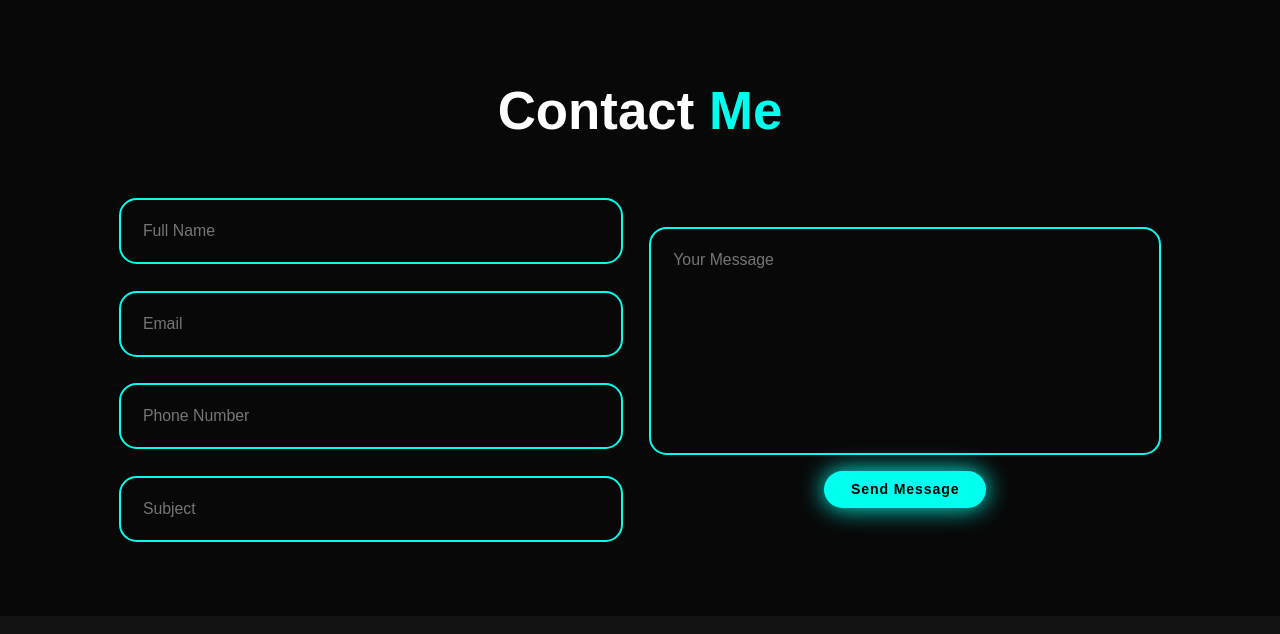
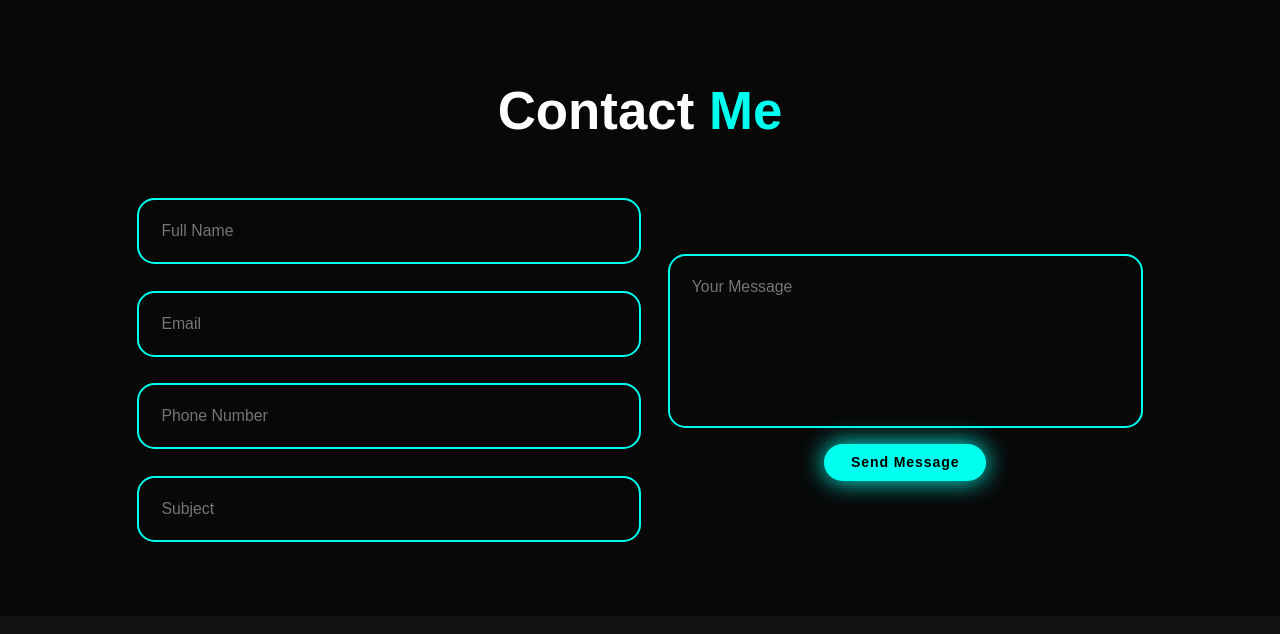
Before and after one commit to jn-sarthakk/Sarthak_Jain, a plain HTML site: page index.html in a window 1280 px wide. Shown: the part 2815-3449 px from the top of the page. Drawn offline with nearby package versions, Linux system fonts and the light colour scheme.

Commit message:
Update index.html

```diff
--- a/index.html
+++ b/index.html
@@ -209,7 +209,7 @@
                 </div>
             </div>
             <div class="input-group-2">
-                <textarea name="" id="" cols="30" rows="10" placeholder="Your Message"></textarea>
+                <textarea name="" id="" cols="26" rows="7" placeholder="Your Message"></textarea>
                 <input type="submit" value="Send Message" class="btn">
             </div>
         </form>
```
